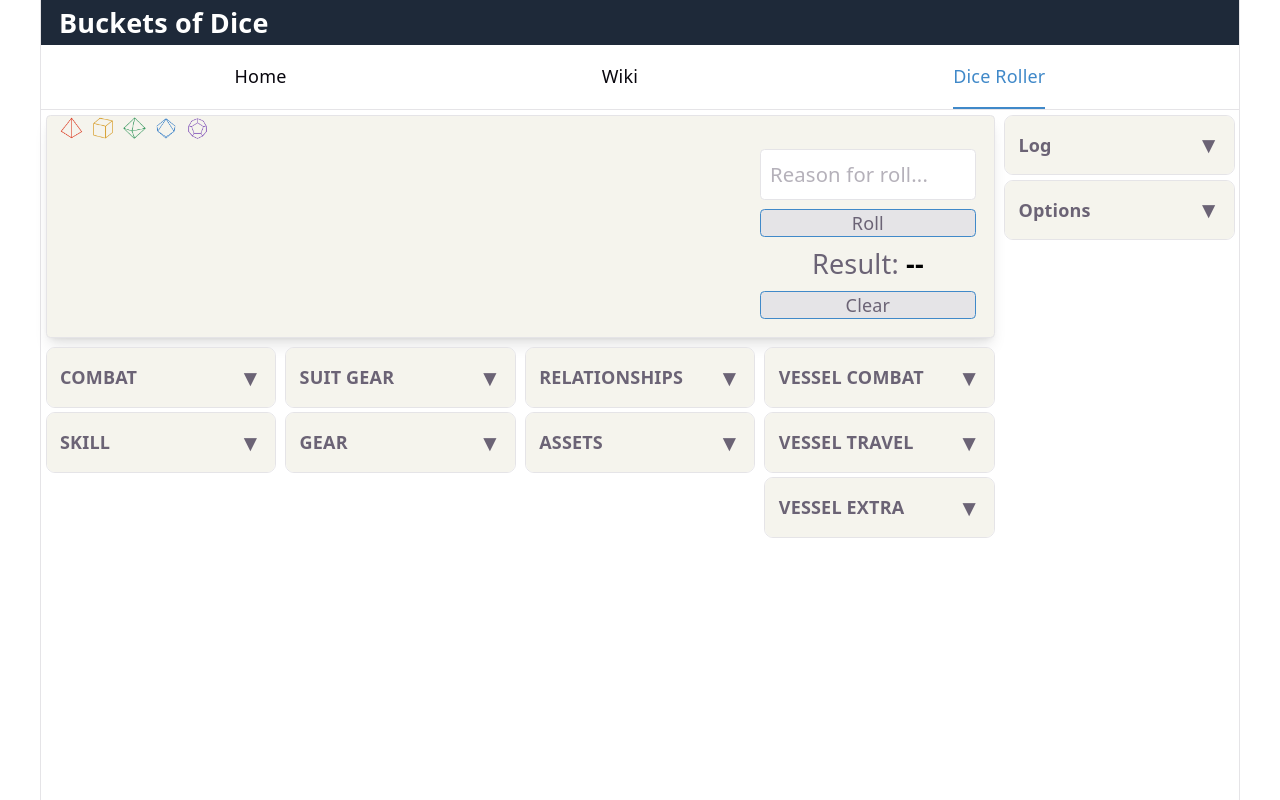
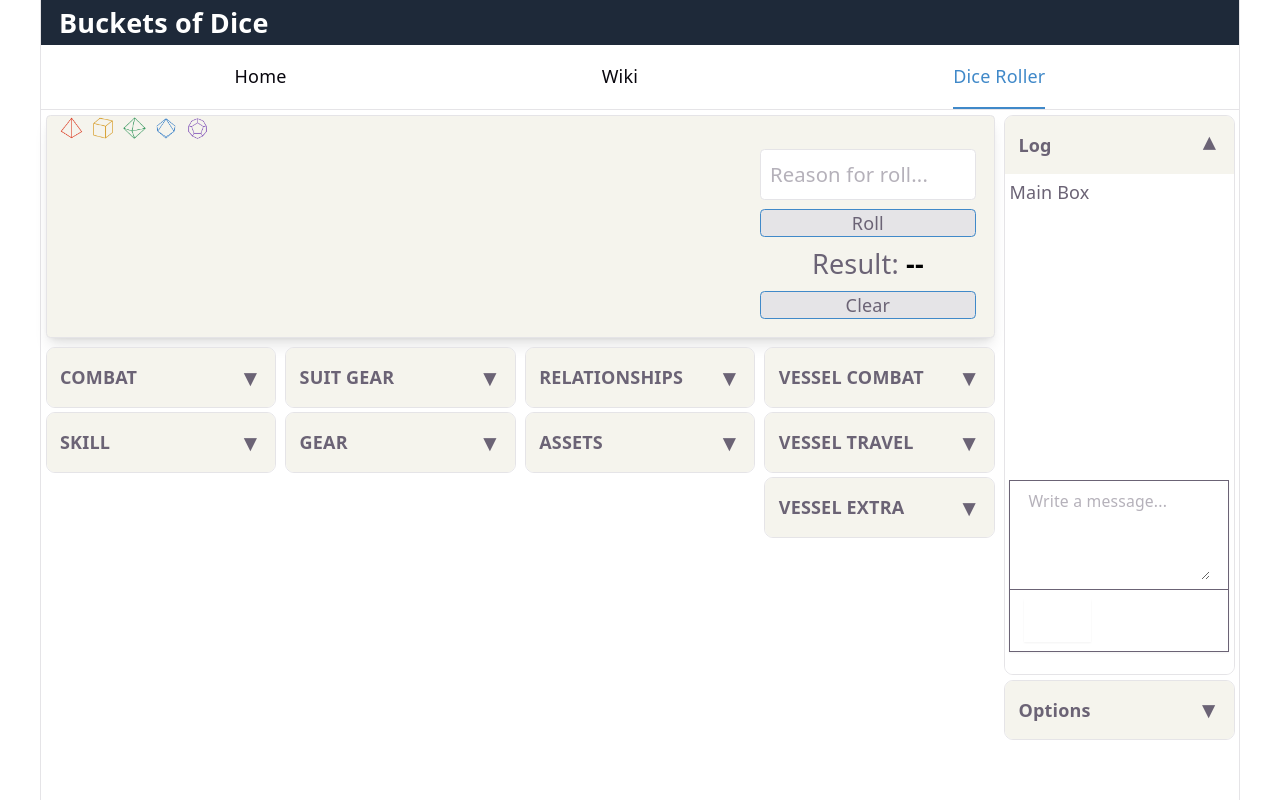
Before and after one commit to jairusaurus-rex/buckets-of-dice, a React (Vite) app: page /dice-app in a window 1280 px wide. Built offline with nearby package versions, Linux system fonts and the light colour scheme.

Commit message:
feat: refactor DicePool component state handling; update MessageLog with new message input form and styling

```diff
--- a/src/pages/dice-roller/DicePool.tsx
+++ b/src/pages/dice-roller/DicePool.tsx
@@ -11,7 +11,7 @@ type DicePoolProps = {
 };
 
 export const DicePool = ({ category }: DicePoolProps) => {
-    const [rollTitle, setrollTitle] = useState("");
+    const [rollTitle, seRollTitle] = useState("");
     const { dispatch, diceGroup } = useDiceRoller();
     const index = diceGroup.findIndex((group) => group.id === category)
     let dice: DiceType[] = [];
@@ -21,7 +21,7 @@ export const DicePool = ({ category }: DicePoolProps) => {
         result = diceGroup[index].result
     }
     const handleRollTitleChange = (title: string) => {
-        setrollTitle(title);
+        seRollTitle(title);
     }
     const handleAddDice = (rank: number) => {
         dispatch({ type: DiceRollerReducerActions.ADD, rank, category: category });
--- a/src/pages/dice-roller/DiceRoller.module.css
+++ b/src/pages/dice-roller/DiceRoller.module.css
@@ -10,3 +10,8 @@
   border-color: var(--button-border-hover);
   background: var(--accent-bg);
 }
+
+.messagerBox{
+  height:500px;
+  background: var(--bg);
+}
--- a/src/pages/dice-roller/DiceRollerMainLayout.tsx
+++ b/src/pages/dice-roller/DiceRollerMainLayout.tsx
@@ -4,6 +4,7 @@ import Accordion from "../../components/commons/Accordion";
 import { DiceCategories } from "../../data-types/enums/dice-categories-enum";
 import { DiceCategory } from "./DiceCategory";
 import { DicePool } from "./DicePool";
+import { MessageLog } from "./MessageLog";
 
 
 
@@ -72,12 +73,12 @@ export const DiceRollerMainLayout = () => {
         </div>
         <div className="p-0 m-0  ">
           <div className="m-1">
-            <Accordion title="Log" >
-              <div className="">messages</div>
+            <Accordion title="Log"  defaultOpen={true}>
+              <MessageLog />
             </Accordion>
           </div>
           <div className="m-1">
-            <Accordion title="Options" >
+            <Accordion title="Options">
               <div className=" mt-2">options</div>
             </Accordion>
           </div>
--- a/src/pages/dice-roller/MessageLog.tsx
+++ b/src/pages/dice-roller/MessageLog.tsx
@@ -1,8 +1,165 @@
+import { useState } from "react";
+import styles from "./DiceRoller.module.css";
+
+
 export const MessageLog = () => {
+    const [newMessage, setNewMessage] = useState("");
+    return (
+        <div className={`
+        flex flex-col
+        w-full
+        p-1
+        m-0
+        ${styles.messagerBox}`}>
+            <div className="grow "> Main Box</div>
+            <div className="grow-0 ">
 
-    return (
-        <div className="w-full p-1 m-0">
-            <div className="w-full rounded shadow-lg pt-0 px-2 pb-2 bg-[var(--bg)] border border-[var(--border)]">
+
+                <form>
+                    <div className="w-full mb-4 border border-default-medium rounded-base bg-neutral-secondary-medium shadow-xs">
+                        {/* Message input */}
+                        <div className="px-4 py-2 bg-neutral-secondary-medium rounded-t-base">
+                            <label htmlFor="comment" className="sr-only">
+                                Your message
+                            </label>
+
+                            <textarea
+                                id="comment"
+                                rows={4}
+                                className="block w-full px-0 text-sm text-heading bg-neutral-secondary-medium border-0 focus:ring-0 placeholder:text-body"
+                                placeholder="Write a message..."
+                                required
+                            />
+                        </div>
+
+                        {/* Toolbar */}
+                        <div className="flex items-center px-3 py-2 border-t border-default-medium">
+                            {/* Send */}
+                            <button
+                                type="submit"
+                                className="text-white bg-brand box-border border border-transparent hover:bg-brand-strong focus:ring-4 focus:ring-brand-medium shadow-xs font-medium leading-5 rounded-base text-sm px-3 py-2 focus:outline-none"
+                            >
+                                Send
+                            </button>
+                            {/*
+                            <div className="flex ps-0 space-x-1 rtl:space-x-reverse sm:ps-2">
+                                <button
+                                    type="button"
+                                    className="p-2 text-body rounded-sm cursor-pointer hover:text-heading hover:bg-neutral-tertiary-medium"
+                                >
+                                    <svg
+                                        className="w-5 h-5"
+                                        aria-hidden="true"
+                                        xmlns="http://www.w3.org/2000/svg"
+                                        width="24"
+                                        height="24"
+                                        fill="none"
+                                        viewBox="0 0 24 24"
+                                    >
+                                        <path
+                                            stroke="currentColor"
+                                            strokeLinecap="round"
+                                            strokeLinejoin="round"
+                                            strokeWidth="2"
+                                            d="M15 9h.01M8.99 9H9m12 3a9 9 0 1 1-18 0 9 9 0 0 1 18 0ZM6.6 13a5.5 5.5 0 0 0 10.81 0H6.6Z"
+                                        />
+                                    </svg>
+
+                                    <span className="sr-only">Add emoji</span>
+                                </button>
+
+                                <button
+                                    type="button"
+                                    className="p-2 text-body rounded-sm cursor-pointer hover:text-heading hover:bg-neutral-tertiary-medium"
+                                >
+                                    <svg
+                                        className="w-5 h-5"
+                                        aria-hidden="true"
+                                        xmlns="http://www.w3.org/2000/svg"
+                                        width="24"
+                                        height="24"
+                                        fill="none"
+                                        viewBox="0 0 24 24"
+                                    >
+                                        <path
+                                            stroke="currentColor"
+                                            strokeLinecap="round"
+                                            strokeLinejoin="round"
+                                            strokeWidth="2"
+                                            d="M7 8v8a5 5 0 1 0 10 0V6.5a3.5 3.5 0 1 0-7 0V15a2 2 0 0 0 4 0V8"
+                                        />
+                                    </svg>
+
+                                    <span className="sr-only">Attach file</span>
+                                </button>
+
+                                <button
+                                    type="button"
+                                    className="p-2 text-body rounded-sm cursor-pointer hover:text-heading hover:bg-neutral-tertiary-medium"
+                                >
+                                    <svg
+                                        className="w-5 h-5"
+                                        aria-hidden="true"
+                                        xmlns="http://www.w3.org/2000/svg"
+                                        width="24"
+                                        height="24"
+                                        fill="none"
+                                        viewBox="0 0 24 24"
+                                    >
+                                        <path
+                                            stroke="currentColor"
+                                            strokeLinecap="round"
+                                            strokeLinejoin="round"
+                                            strokeWidth="2"
+                                            d="M12 13a3 3 0 1 0 0-6 3 3 0 0 0 0 6Z"
+                                        />
+
+                                        <path
+                                            stroke="currentColor"
+                                            strokeLinecap="round"
+                                            strokeLinejoin="round"
+                                            strokeWidth="2"
+                                            d="M17.8 13.938h-.011a7 7 0 1 0-11.464.144h-.016l.14.171c.1.127.2.251.3.371L12 21l5.13-6.248c.194-.209.374-.429.54-.659l.13-.155Z"
+                                        />
+                                    </svg>
+
+                                    <span className="sr-only">Embed map</span>
+                                </button>
+
+                                <button
+                                    type="button"
+                                    className="p-2 text-body rounded-sm cursor-pointer hover:text-heading hover:bg-neutral-tertiary-medium"
+                                >
+                                    <svg
+                                        className="w-5 h-5"
+                                        aria-hidden="true"
+                                        xmlns="http://www.w3.org/2000/svg"
+                                        width="24"
+                                        height="24"
+                                        fill="none"
+                                        viewBox="0 0 24 24"
+                                    >
+                                        <path
+                                            fill="currentColor"
+                                            d="M16 18H8l2.5-6 2 4 1.5-2 2 4Zm-1-8.5a.5.5 0 1 1-1 0 .5.5 0 0 1 1 0Z"
+                                        />
+
+                                        <path
+                                            stroke="currentColor"
+                                            strokeLinecap="round"
+                                            strokeLinejoin="round"
+                                            strokeWidth="2"
+                                            d="M10 3v4a1 1 0 0 1-1 1H5m14-4v16a1 1 0 0 1-1 1H6a1 1 0 0 1-1-1V7.914a1 1 0 0 1 .293-.707l3.914-3.914A1 1 0 0 1 9.914 3H18a1 1 0 0 1 1 1ZM8 18h8l-2-4-1.5 2-2-4L8 18Zm7-8.5a.5.5 0 1 1-1 0 .5 0 0 1 1 0Z"
+                                        />
+                                    </svg>
+
+                                    <span className="sr-only">Upload image</span>
+                                </button>
+                            </div>
+                                */}
+                        </div>
+                    </div>
+                </form>
             </div>
         </div>
     )
```
